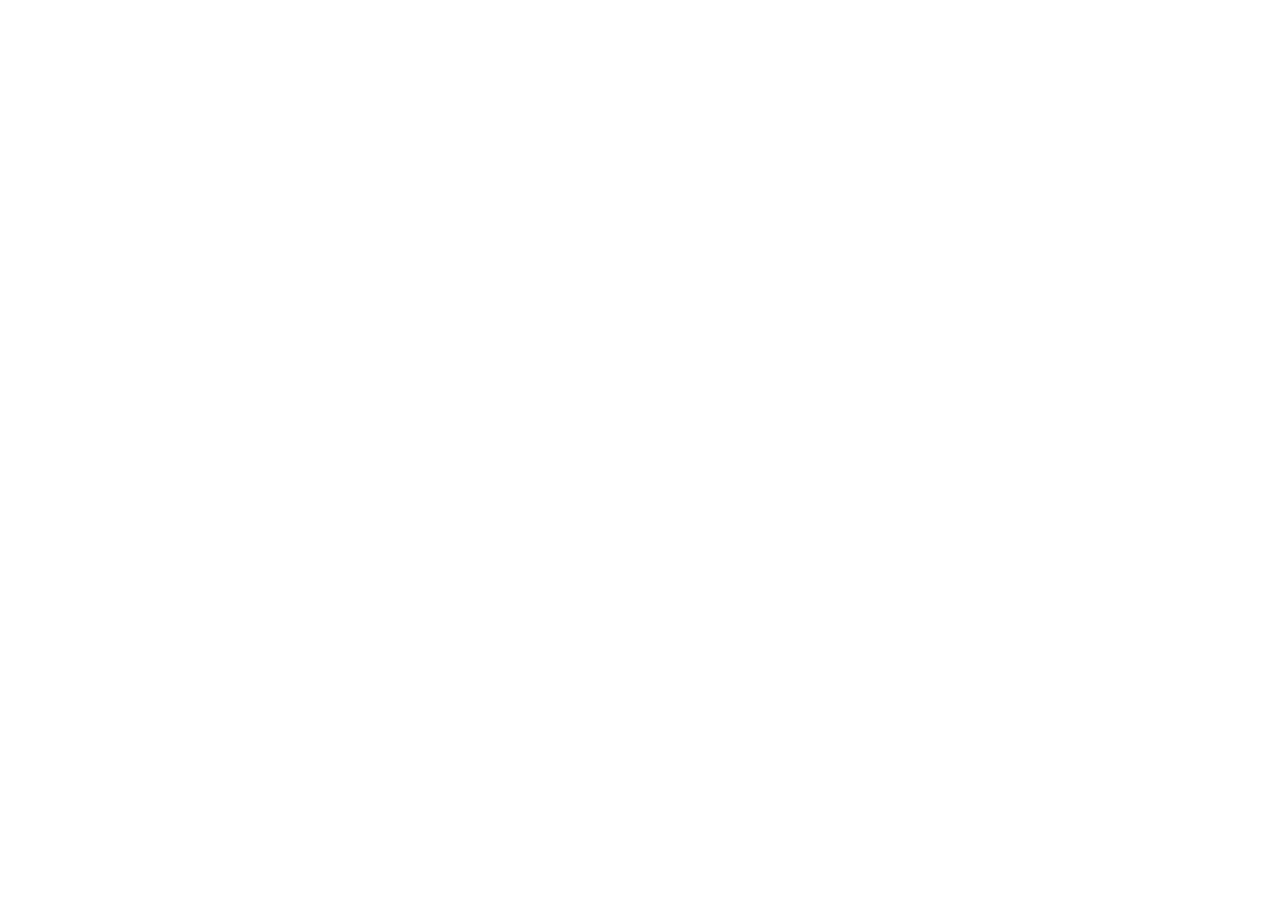
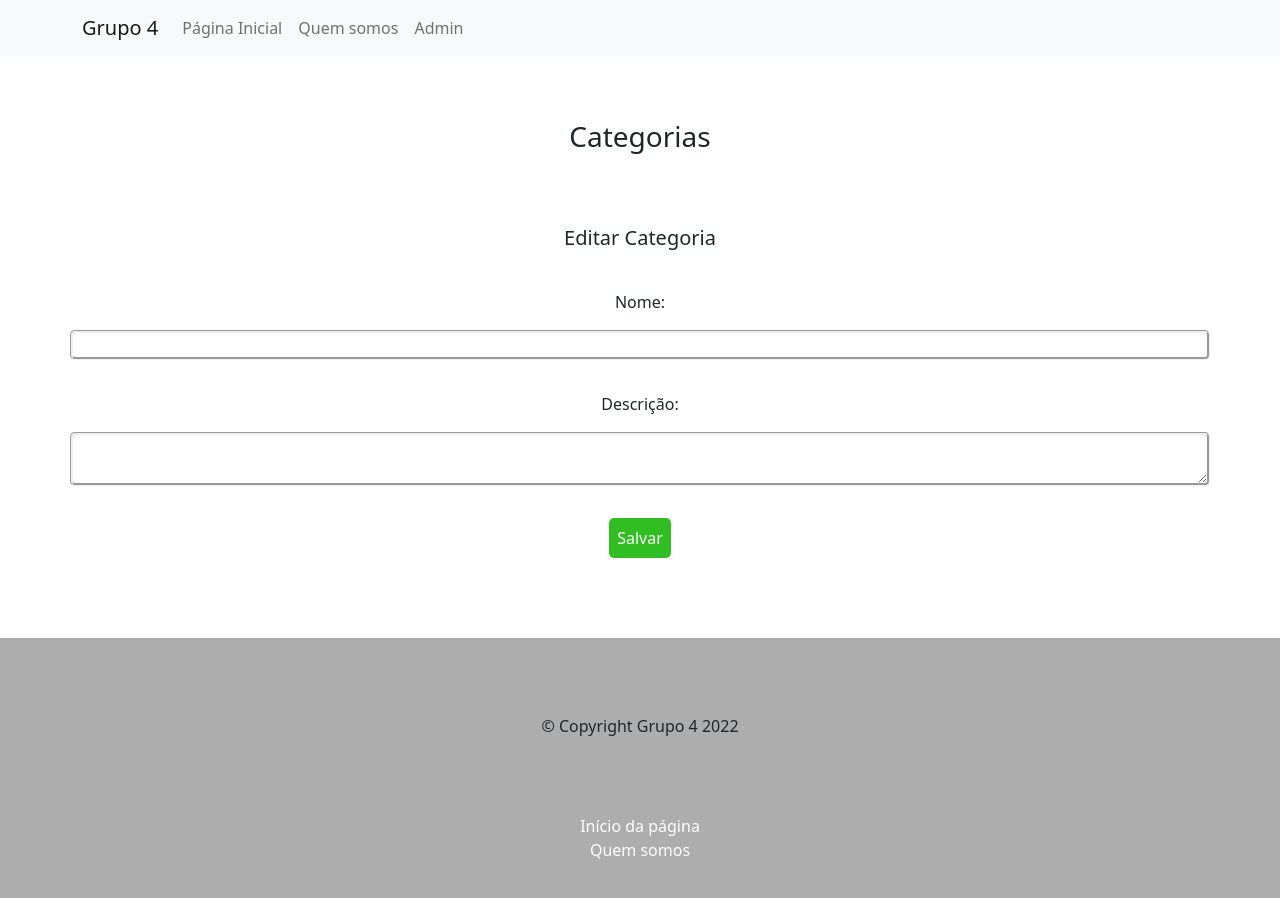
Before and after one commit to w3ll-c0d3/eCommerce, a React (Create React App) app: page /admin/categoriaseditar in a window 1280 px wide. Before the commit this address had no page. Shown: the top 898 px of the page. Before the commit the page ends 800 px from the top, so only its background shows below. Built offline with nearby package versions, Linux system fonts and the light colour scheme.

Commit message:
Admin Base

```diff
--- a/src/Components/Navbar/Navbar.jsx
+++ b/src/Components/Navbar/Navbar.jsx
@@ -7,7 +7,7 @@
 function Navigation() {
   return (
     <header id="header">
-      <Navbar bg="light" expand="lg">
+      <Navbar bg="light">
         <Container>
           <Navbar.Brand href="#home">Grupo 4</Navbar.Brand>
           <Navbar.Toggle aria-controls="basic-navbar-nav" />
@@ -15,6 +15,7 @@
             <Nav className="me-auto">
               <Nav.Link href="/">Página Inicial</Nav.Link>
               <Nav.Link href="/quemsomos">Quem somos</Nav.Link>
+              <Nav.Link href="/Admin">Admin</Nav.Link>
               {/* <Link to={`/quemsomos`}>Quem Somos</Link> */}
               {/* <NavDropdown title="Dropdown" id="basic-nav-dropdown">
                 <NavDropdown.Item href="#action/3.1">Action</NavDropdown.Item>
--- /dev/null
+++ b/src/Pages/Admin/CategoriasCadastro/index.jsx
@@ -0,0 +1,34 @@
+import React from 'react';
+import { useState } from 'react';
+import Container from 'react-bootstrap/Container';
+import { Form } from 'react-bootstrap';
+import './style.css';
+import { Footer, Navigation } from "../../../Components";
+
+const AdminCategoria = () => {
+
+    return (
+      <>
+      <Navigation />
+      <Container>
+        <div class="row">
+            <h3>Categorias</h3>
+            <h5>Cadastrar Categoria</h5>
+        </div>
+        <Form>
+          <div class="row">
+            <label class="texto">Nome:</label>
+            <input type="text" />
+          </div>
+          <div class="row">
+            <label>Descrição:</label>
+            <textarea type="text" />
+          </div>
+          <button type="button" class="button-options-cadastrar">Salvar</button>
+        </Form>
+      </Container>
+      <Footer />
+      </>
+    )
+  }
+  export default AdminCategoria
--- /dev/null
+++ b/src/Pages/Admin/CategoriasCadastro/style.css
@@ -0,0 +1,30 @@
+h3{
+    text-align: center;
+    padding-top: 4rem;
+    padding-bottom: 4rem;
+}
+h5{
+    text-align: center;
+}
+input{
+    border: groove;
+    border-radius: 5px;
+}
+textarea{
+    border: groove;
+    border-radius: 5px;
+}
+form{
+    text-align: center;
+}
+label{
+    padding-top: 2rem;
+    padding-bottom: 1rem;
+}
+.button-options-cadastrar{
+    background-color: #31be22;
+    padding: 0.5rem;
+    border-radius: 5px;
+    color: white;
+    margin-top: 2rem;
+}
--- /dev/null
+++ b/src/Pages/Admin/CategoriasEditar/index.jsx
@@ -0,0 +1,34 @@
+import React from 'react';
+import { useState } from 'react';
+import Container from 'react-bootstrap/Container';
+import { Form } from 'react-bootstrap';
+import './style.css';
+import { Footer, Navigation } from "../../../Components";
+
+const AdminCategoriaEditar = () => {
+
+    return (
+      <>
+      <Navigation />
+      <Container>
+        <div class="row">
+            <h3>Categorias</h3>
+            <h5>Editar Categoria</h5>
+        </div>
+        <Form>
+          <div class="row">
+            <label class="texto">Nome:</label>
+            <input type="text" />
+          </div>
+          <div class="row">
+            <label>Descrição:</label>
+            <textarea type="text" />
+          </div>
+          <button type="button" class="button-options-cadastrar">Salvar</button>
+        </Form>
+      </Container>
+      <Footer />
+      </>
+    )
+  }
+  export default AdminCategoriaEditar
--- /dev/null
+++ b/src/Pages/Admin/CategoriasEditar/style.css
@@ -0,0 +1,30 @@
+h3{
+    text-align: center;
+    padding-top: 4rem;
+    padding-bottom: 4rem;
+}
+h5{
+    text-align: center;
+}
+input{
+    border: groove;
+    border-radius: 5px;
+}
+textarea{
+    border: groove;
+    border-radius: 5px;
+}
+form{
+    text-align: center;
+}
+label{
+    padding-top: 2rem;
+    padding-bottom: 1rem;
+}
+.button-options-cadastrar{
+    background-color: #31be22;
+    padding: 0.5rem;
+    border-radius: 5px;
+    color: white;
+    margin-top: 2rem;
+}
--- /dev/null
+++ b/src/Pages/Admin/index.jsx
@@ -0,0 +1,53 @@
+import React from 'react';
+import Container from 'react-bootstrap/Container';
+import './style.css';
+import { Footer, Navigation } from "../../Components";
+import { Link } from "react-router-dom";
+
+const AdminIndex = () => {
+
+    return (
+      <>
+      <Navigation />
+      <Container>
+        <div class="row">
+            <h3>Categorias</h3>
+            <div class="col">
+                <Link to={`./CategoriasCadastro`}>
+                    <button type="button" class="button-options-cadastrar2">Cadastrar Categoria</button>
+                </Link>
+            </div>
+            <div class="col">
+                <Link to={`./CategoriasEditar`}>
+                    <button type="button" class="button-options-editar">Editar Categoria</button>
+                </Link>
+            </div>
+            <div class="col">
+                <button type="button" class="button-options-view">Visualizar Categoria</button>
+            </div>
+            <div class="col">
+                <button type="button" class="button-options-del">Deletar Categoria</button>
+            </div>
+        </div>
+        <div class="row">
+            <h3>Produtos</h3>
+            <div class="col">
+                <button type="button" class="button-options-cadastrar2">Cadastrar Produto</button>
+            </div>
+            <div class="col">
+                <button type="button" class="button-options-editar">Editar Produto</button>
+            </div>
+            <div class="col">
+                <button type="button" class="button-options-view">Visualizar Produto</button>
+            </div>
+            <div class="col">
+                <button type="button" class="button-options-del">Deletar Produto</button>
+            </div>
+        </div>
+      </Container>
+      <Footer />
+      </>
+    )
+  }
+
+  export default AdminIndex
--- /dev/null
+++ b/src/Pages/Admin/style.css
@@ -0,0 +1,34 @@
+h3{
+    text-align: center;
+    padding-top: 3rem;
+    padding-bottom: 3rem;
+}
+.button-options-cadastrar2{
+    background-color:#31be22;
+    padding: 0.5rem;
+    border-radius: 5px;
+    color: white;
+}
+.button-options-editar{
+    background-color:#1c84b4;
+    padding: 0.5rem;
+    border-radius: 5px;
+    color: white;
+}
+.button-options-view{
+    background-color:#851cb4;
+    padding: 0.5rem;
+    border-radius: 5px;
+    color: white;
+}
+.button-options-del{
+    background-color:#be5522;
+    padding: 0.5rem;
+    border-radius: 5px;
+    color: white;
+}
+.col{
+    text-align: center;
+    margin-top: 2rem;
+    margin-bottom: 2rem;
+}
--- a/src/Pages/index.js
+++ b/src/Pages/index.js
@@ -2,3 +2,4 @@
 export { default as PaginaInicial } from "./pagina_inicial";
 export { default as DetalhesProduto } from "./Detalhes-Produto";
 export { QuemSomos } from "./quem_somos";
+export { default as AdminIndex } from "./Admin";
--- a/src/Routes/index.js
+++ b/src/Routes/index.js
@@ -1,6 +1,8 @@
 import React from 'react';
 import { BrowserRouter, Routes, Route } from 'react-router-dom';
-import { PaginaInicial, DetalhesProduto, QuemSomos } from "../Pages/";
+import { PaginaInicial, DetalhesProduto, QuemSomos, AdminIndex } from "../Pages/";
+import AdminCategoria from '../Pages/Admin/CategoriasCadastro';
+import AdminCategoriaEditar from '../Pages/Admin/CategoriasEditar';
 
 
 export const Root = () => {
@@ -10,6 +12,9 @@
             <Route path="/" element={ <PaginaInicial /> } />
             <Route path={`/produto/${1}`} element={ <DetalhesProduto /> } />
             <Route path="/quemsomos" element = {<QuemSomos/>}/>
+            <Route path="/admin" element = {<AdminIndex/>}/>
+            <Route path="/admin/categoriascadastro" element = {<AdminCategoria/>}/>
+            <Route path="/admin/categoriaseditar" element = {<AdminCategoriaEditar/>}/>
         </Routes>
     </BrowserRouter>
   )
```
